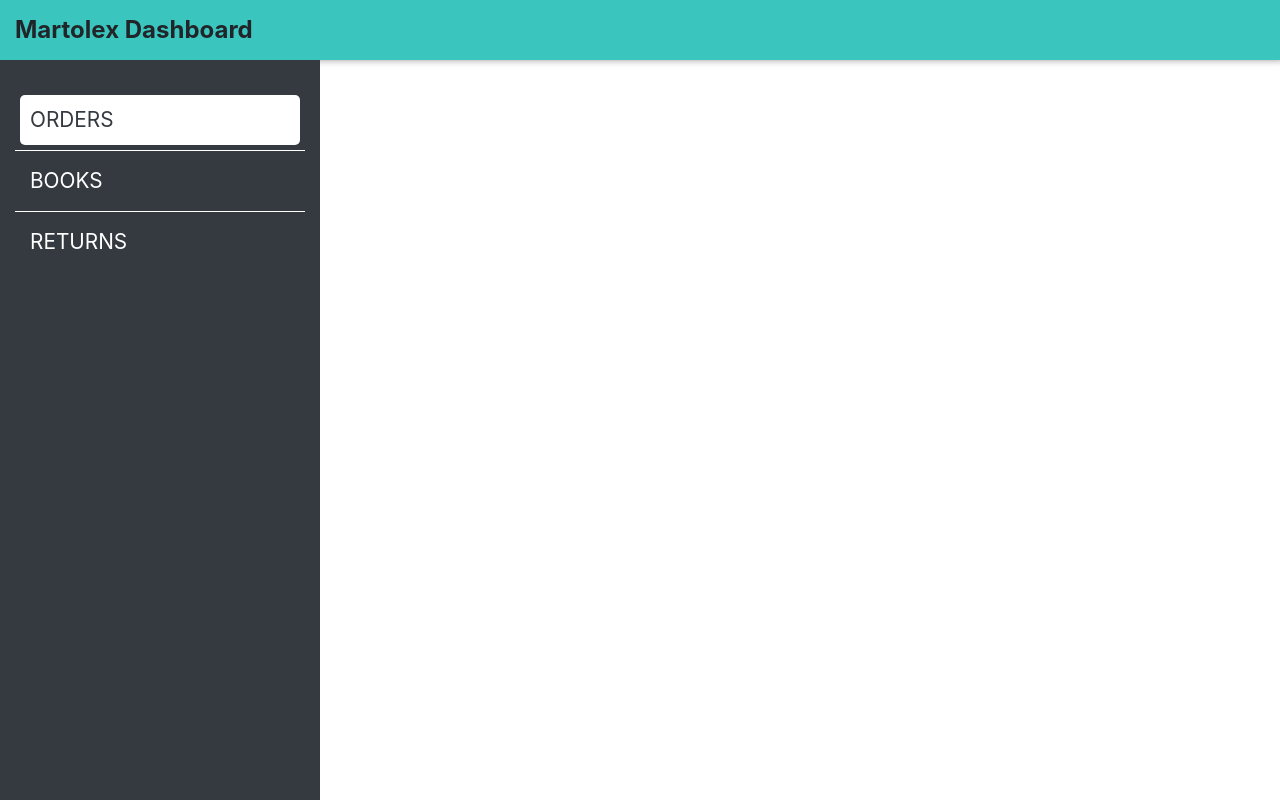
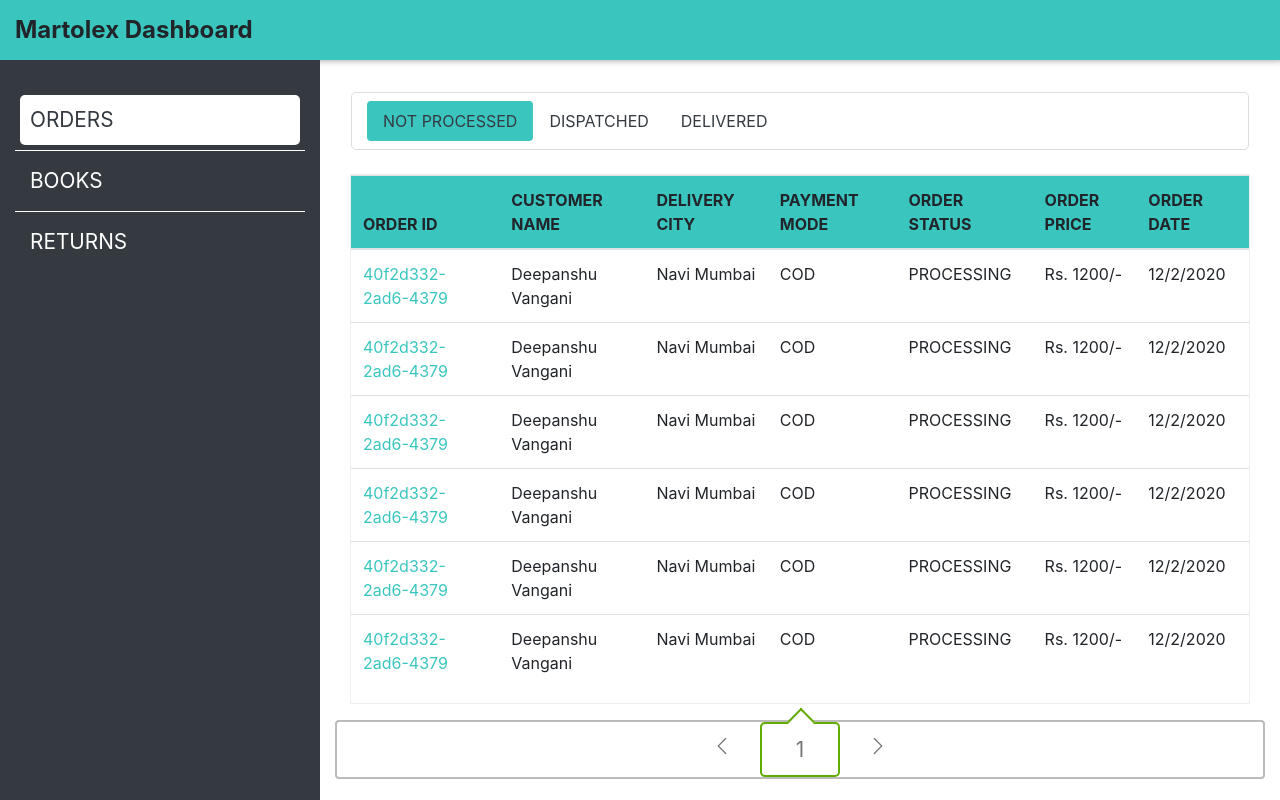
Before and after one commit to Martolex/admin-dashboard, a React (Create React App) app: page /orders in a window 1280 px wide. Built offline with nearby package versions, Linux system fonts and the light colour scheme.

Commit message:
Order dashBoard UI

```diff
--- a/src/components/Layout/DataContainer.js
+++ b/src/components/Layout/DataContainer.js
@@ -1,15 +1,19 @@
 import React from "react";
 import { Container } from "react-bootstrap";
 import { Switch, Router } from "react-router";
+import { withRouter } from "react-router";
 import PrivateRoute from "../../utils/PrivateRoute";
 const DataContainer = ({ items }) => {
   return (
     <Switch>
-      {items.map((item) => (
-        <PrivateRoute path={item.path}>
-          <item.component />
-        </PrivateRoute>
-      ))}
+      {items.map((item) => {
+        const Component = withRouter(item.component);
+        return (
+          <PrivateRoute path={item.path}>
+            <Component />
+          </PrivateRoute>
+        );
+      })}
     </Switch>
   );
 };
--- a/src/components/content/Orders/OrdersDashboard.js
+++ b/src/components/content/Orders/OrdersDashboard.js
@@ -1,9 +1,165 @@
 import React from "react";
 
-import { Container } from "react-bootstrap";
-
+import { Container, Table, Row, Col, Nav } from "react-bootstrap";
+import { BsChevronLeft, BsChevronRight } from "react-icons/bs";
+import { Link } from "react-router-dom";
+import "../../../styles/Content/Orders/OrderDashboard.scss";
 const OrdersDashboard = (props) => {
-  return <Container fluid></Container>;
+  console.log(props);
+  return (
+    <Container className="mt-4" fluid>
+      <Row className="mb-3 py-2">
+        <Col
+          style={{ border: "1px solid #ddd", borderRadius: 5 }}
+          className="py-2 mx-3"
+        >
+          <Nav variant="pills" defaultActiveKey="NOT PROCESSED">
+            <Nav.Item>
+              <Nav.Link className="text-dark" eventKey="NOT PROCESSED">
+                NOT PROCESSED
+              </Nav.Link>
+            </Nav.Item>
+            <Nav.Item>
+              <Nav.Link className="text-dark" eventKey="INTRANSIT">
+                DISPATCHED
+              </Nav.Link>
+            </Nav.Item>
+            <Nav.Item>
+              <Nav.Link className="text-dark" eventKey="DELIVERED">
+                DELIVERED
+              </Nav.Link>
+            </Nav.Item>
+          </Nav>
+        </Col>
+      </Row>
+      <Row>
+        <Col>
+          <div style={{ border: "1px solid #eee" }}>
+            <Table hover>
+              <thead border={false} className="bg-primary">
+                <tr>
+                  <th>ORDER ID</th>
+                  <th>CUSTOMER NAME</th>
+                  <th>DELIVERY CITY</th>
+                  <th>PAYMENT MODE</th>
+                  <th>ORDER STATUS</th>
+                  <th>ORDER PRICE</th>
+                  <th>ORDER DATE</th>
+                </tr>
+              </thead>
+              <tbody>
+                <tr>
+                  <td>
+                    <Link
+                      to={`${props.location.pathname}/${"40f2d332-2ad6-4379"}`}
+                    >
+                      40f2d332-2ad6-4379
+                    </Link>
+                  </td>
+                  <td>Deepanshu Vangani</td>
+                  <td>Navi Mumbai</td>
+                  <td>COD</td>
+                  <td>PROCESSING</td>
+                  <td>Rs. 1200/-</td>
+                  <td>12/2/2020</td>
+                </tr>
+                <tr>
+                  <td>
+                    <Link
+                      to={`${props.location.pathname}/${"40f2d332-2ad6-4379"}`}
+                    >
+                      40f2d332-2ad6-4379
+                    </Link>
+                  </td>
+                  <td>Deepanshu Vangani</td>
+                  <td>Navi Mumbai</td>
+                  <td>COD</td>
+                  <td>PROCESSING</td>
+                  <td>Rs. 1200/-</td>
+                  <td>12/2/2020</td>
+                </tr>
+                <tr>
+                  <td>
+                    <Link
+                      to={`${props.location.pathname}/${"40f2d332-2ad6-4379"}`}
+                    >
+                      40f2d332-2ad6-4379
+                    </Link>
+                  </td>
+                  <td>Deepanshu Vangani</td>
+                  <td>Navi Mumbai</td>
+                  <td>COD</td>
+                  <td>PROCESSING</td>
+                  <td>Rs. 1200/-</td>
+                  <td>12/2/2020</td>
+                </tr>
+                <tr>
+                  <td>
+                    <Link
+                      to={`${props.location.pathname}/${"40f2d332-2ad6-4379"}`}
+                    >
+                      40f2d332-2ad6-4379
+                    </Link>
+                  </td>
+                  <td>Deepanshu Vangani</td>
+                  <td>Navi Mumbai</td>
+                  <td>COD</td>
+                  <td>PROCESSING</td>
+                  <td>Rs. 1200/-</td>
+                  <td>12/2/2020</td>
+                </tr>
+                <tr>
+                  <td>
+                    <Link
+                      to={`${props.location.pathname}/${"40f2d332-2ad6-4379"}`}
+                    >
+                      40f2d332-2ad6-4379
+                    </Link>
+                  </td>
+                  <td>Deepanshu Vangani</td>
+                  <td>Navi Mumbai</td>
+                  <td>COD</td>
+                  <td>PROCESSING</td>
+                  <td>Rs. 1200/-</td>
+                  <td>12/2/2020</td>
+                </tr>
+                <tr>
+                  <td>
+                    <Link
+                      to={`${props.location.pathname}/${"40f2d332-2ad6-4379"}`}
+                    >
+                      40f2d332-2ad6-4379
+                    </Link>
+                  </td>
+                  <td>Deepanshu Vangani</td>
+                  <td>Navi Mumbai</td>
+                  <td>COD</td>
+                  <td>PROCESSING</td>
+                  <td>Rs. 1200/-</td>
+                  <td>12/2/2020</td>
+                </tr>
+              </tbody>
+            </Table>
+          </div>
+        </Col>
+      </Row>
+      <Row className="pagination justify-content-center mt-3 p-0">
+        <Col md={3} className="p-0 m-0">
+          <Row className="p-0 m-0">
+            <Col onClick={() => {}} className="button">
+              <BsChevronLeft size={20} />
+            </Col>
+            <Col className="button pageNum">
+              <span style={{ fontSize: "1.3em" }}>{1}</span>
+            </Col>
+            <Col onClick={() => {}} className="button m-0">
+              <BsChevronRight size={20} />
+            </Col>
+          </Row>
+        </Col>
+      </Row>
+    </Container>
+  );
 };
 
 export default OrdersDashboard;
--- /dev/null
+++ b/src/styles/Content/Orders/OrderDashboard.scss
@@ -0,0 +1,46 @@
+.pagination-selector {
+  border: 2px solid #bbb;
+  padding: 5px;
+  .buttons {
+    transition: all 500ms ease;
+    cursor: pointer;
+    &:hover {
+      color: var(--primary-color);
+    }
+  }
+
+  .pagination-header {
+    text-align: center;
+    color: #555;
+  }
+}
+.pagination {
+  border: 2px solid #bbb;
+  .button {
+    padding: 10px;
+    color: #777;
+    transition: all 500ms ease;
+    &:hover {
+      color: #62ab00;
+    }
+    color: "#999";
+    text-align: center;
+    cursor: pointer;
+  }
+  .pageNum {
+    border: 2px solid #62ab00;
+    border-radius: 5px;
+    &:before {
+      content: "";
+      border-left: 2px solid #62ab00;
+      border-top: 2px solid #62ab00;
+      width: 20px;
+      height: 20px;
+      position: absolute;
+      top: -12px;
+      left: 38%;
+      background-color: white;
+      transform: rotate(45deg);
+    }
+  }
+}
```
